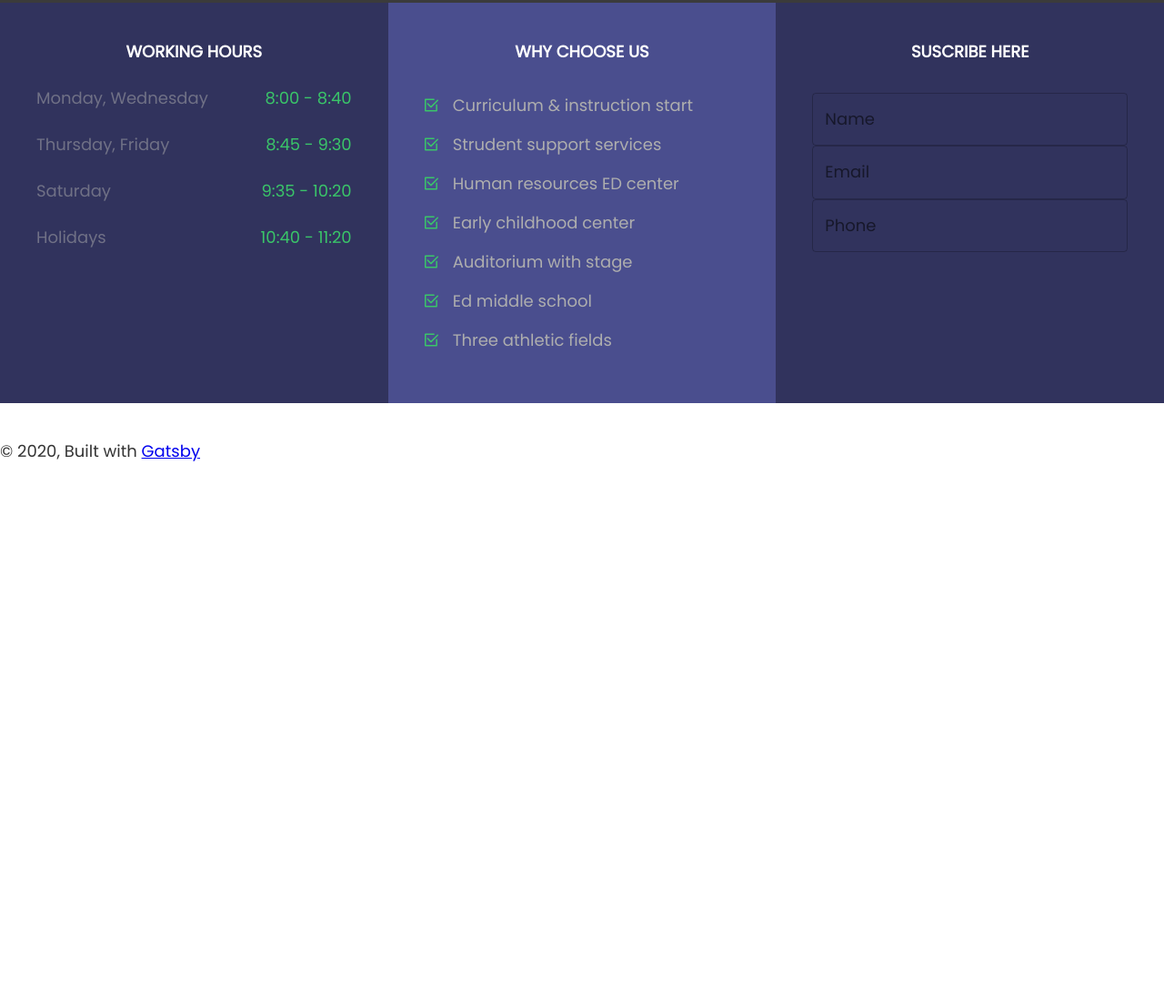
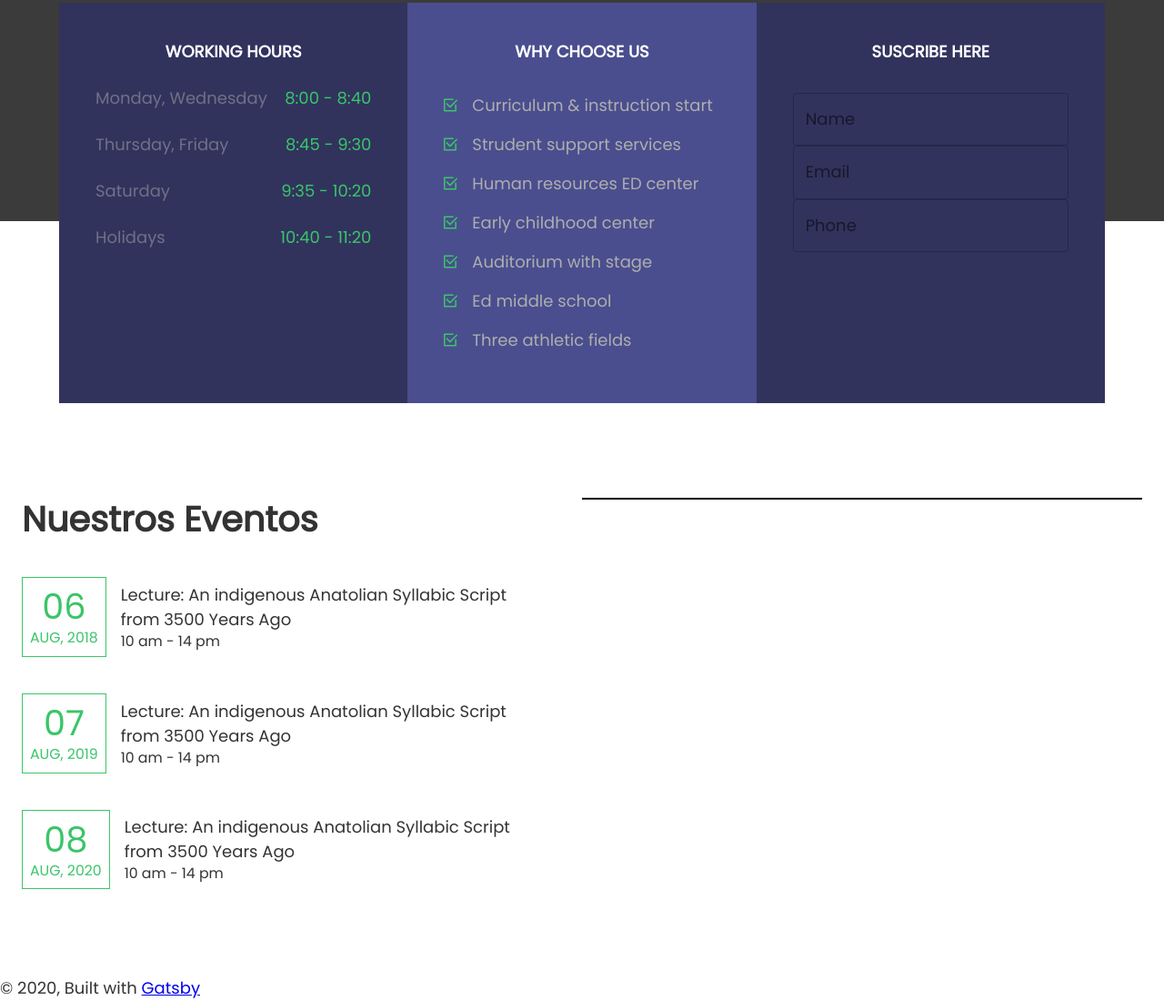
Before and after one commit to PauloTC/gat_IvySchool, a Gatsby site: page / in a window 1280 px wide. Shown: the part 1835-2935 px from the top of the page at 91% size. Before the commit the page ends 2344 px from the top, so only its background shows below. Built offline with nearby package versions, Linux system fonts and the light colour scheme; Gatsby itself is replaced by a stand-in of ours.

Commit message:
working on events

```diff
--- /dev/null
+++ b/src/components/home/course-collection.js
@@ -0,0 +1,71 @@
+import React, { Component } from 'react'
+import {
+    CardMedia,
+    Container,
+    Fab,
+    Box,
+    Typography,
+    Grid,
+    CardContent,
+    TextField
+} from '@material-ui/core';
+
+
+
+export class CourseCollection extends Component {
+
+
+    render() {
+
+        const events = [
+            { date: '06' , month: 'AUG, 2018' , title: '  Lecture: An indigenous Anatolian Syllabic Script from 3500  Years Ago ',  time: '10 am - 14 pm'  },
+            { date: '07' , month: 'AUG, 2019' , title: '  Lecture: An indigenous Anatolian Syllabic Script from 3500  Years Ago ',  time: '10 am - 14 pm'  },
+            { date: '08' , month: 'AUG, 2020' , title: '  Lecture: An indigenous Anatolian Syllabic Script from 3500  Years Ago ',  time: '10 am - 14 pm'  }
+        ]
+
+        return (
+            <Box  py={8} >
+                <Container maxWidth="xl" >
+                    <Grid  container >
+                        <Grid item md={6} >
+                            <Typography  variant="h4" >
+                                <Box mb={5}  fontWeight={ 600 }>Nuestros Eventos</Box>
+                            </Typography>
+                            {
+                                events.map( (e , index)=> {
+                                    return (
+                                        <Box  mb={ 4 } >
+                                            <Grid  id={ index } alignItems="center"  container spacing={2}  >
+                                                <Grid  item >
+                                                    <Box  p={1} textAlign="center"  border="1px solid  #3AC569"  >
+                                                        <Typography  variant="h4" >
+                                                                <Box color="#3AC569"  > { e.date } </Box>
+                                                        </Typography>
+                                                        <Typography  variant="body2" >
+                                                            <Box color="#3AC569" >  { e.month } </Box>
+                                                        </Typography>
+                                                    </Box>
+                                                </Grid>
+                                                <Grid  md={9} item >
+                                                    <Typography  variant="body1" >Lecture: An indigenous Anatolian Syllabic Script from 3500  Years Ago</Typography>
+                                                    <Typography  variant="body2">  10 am - 14 pm </Typography>
+                                                </Grid>
+                                            </Grid>
+                                        </Box>
+                                    )
+                                } )
+                            }
+                        </Grid>
+                        <Grid item md={6} >
+                            <Box border="1px solid #000"  >
+
+                            </Box>
+                        </Grid>
+                    </Grid>
+                </Container>
+            </Box>
+        )
+    }
+}
+
+export default CourseCollection
--- a/src/components/home/open-day.js
+++ b/src/components/home/open-day.js
@@ -11,6 +11,7 @@ import {
 } from '@material-ui/core';
 import { makeStyles } from '@material-ui/styles'
 import Check from  '../../assets/select.svg'
+import image from '../../images/openday.jpg'
 
 const useStyles = makeStyles({
     container : {
@@ -57,6 +58,7 @@ const OpenDay = () => {
 
     return (
         <Box position="relative" mb={30} pb={ 40 } pt={ 8 } className= { classes.container } >
+            {/* <CardMedia  image={  image }  /> */}
             <Container maxWidth="xl" >
                 <Typography variant="body2" >
                     <Box textAlign="center" color="#fff" >Our Goals</Box>
@@ -80,7 +82,7 @@ const OpenDay = () => {
                         } )
                     }
                 </Grid>
-                <Box maxWidth={1350}  position="absolute" left={0}  right={0} margin="auto" bottom={-200} >
+                <Box maxWidth={1150}  position="absolute" left={0}  right={0} margin="auto" bottom={-200} >
                     <Grid container >
 
                         <Grid className={ classes.blue } item md={4} >
--- a/src/pages/index.js
+++ b/src/pages/index.js
@@ -15,6 +15,8 @@ import {
 import Programbar from '../components/home/program-bar'
 import LatestNews from '../components/home/latest-news'
 import OpenDay from '../components/home/open-day'
+import CourseCollection from '../components/home/course-collection'
+
 import { makeStyles } from '@material-ui/styles'
 
 
@@ -71,6 +73,7 @@ const IndexPage = () => {
             <Programbar />
             <LatestNews />
             <OpenDay />
+            <CourseCollection />
         </Layout>
     )
 }
```
Also changed, not shown: src/components/header.js (line endings or trailing spaces), src/images/openday.jpg (added).
